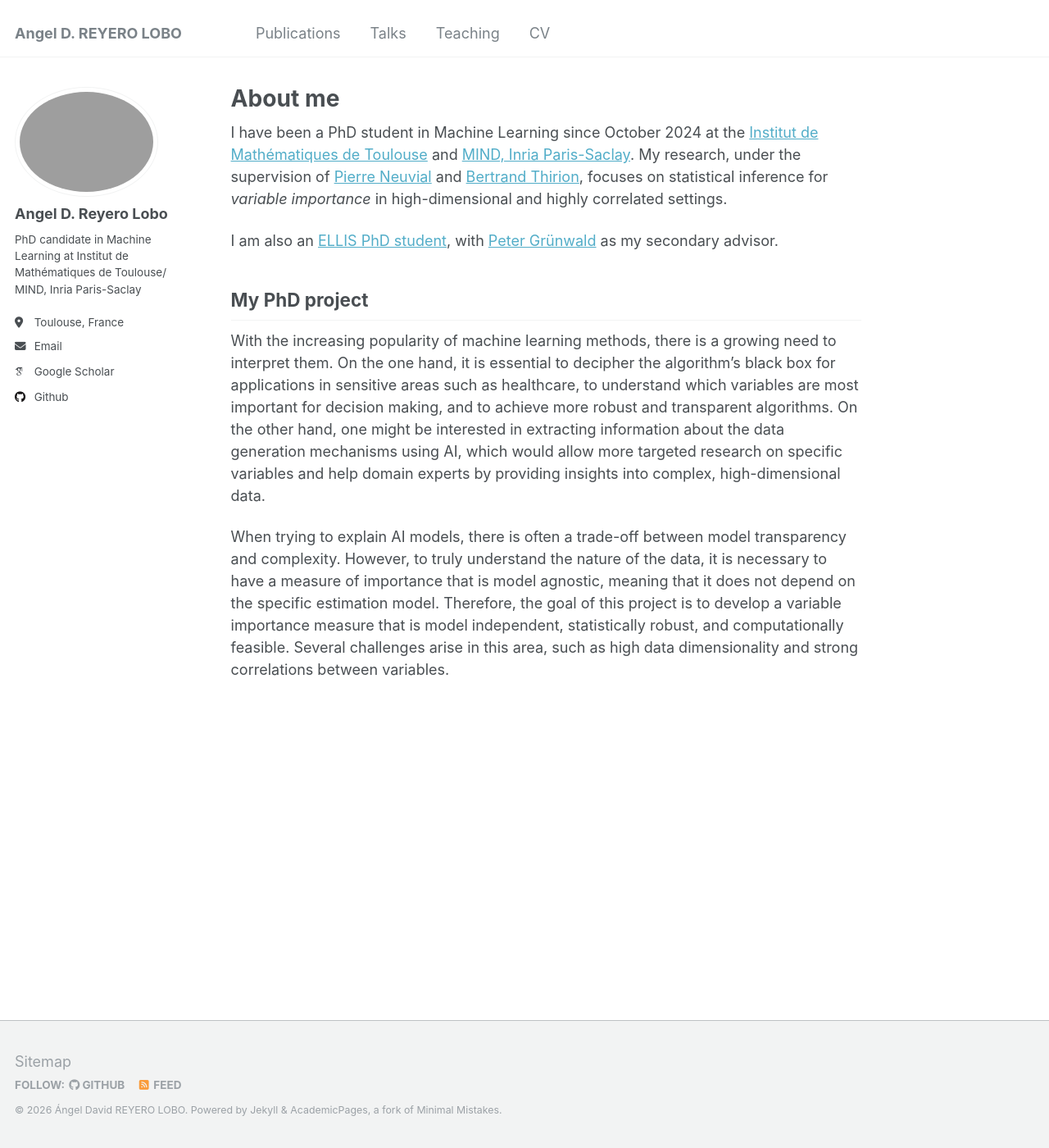
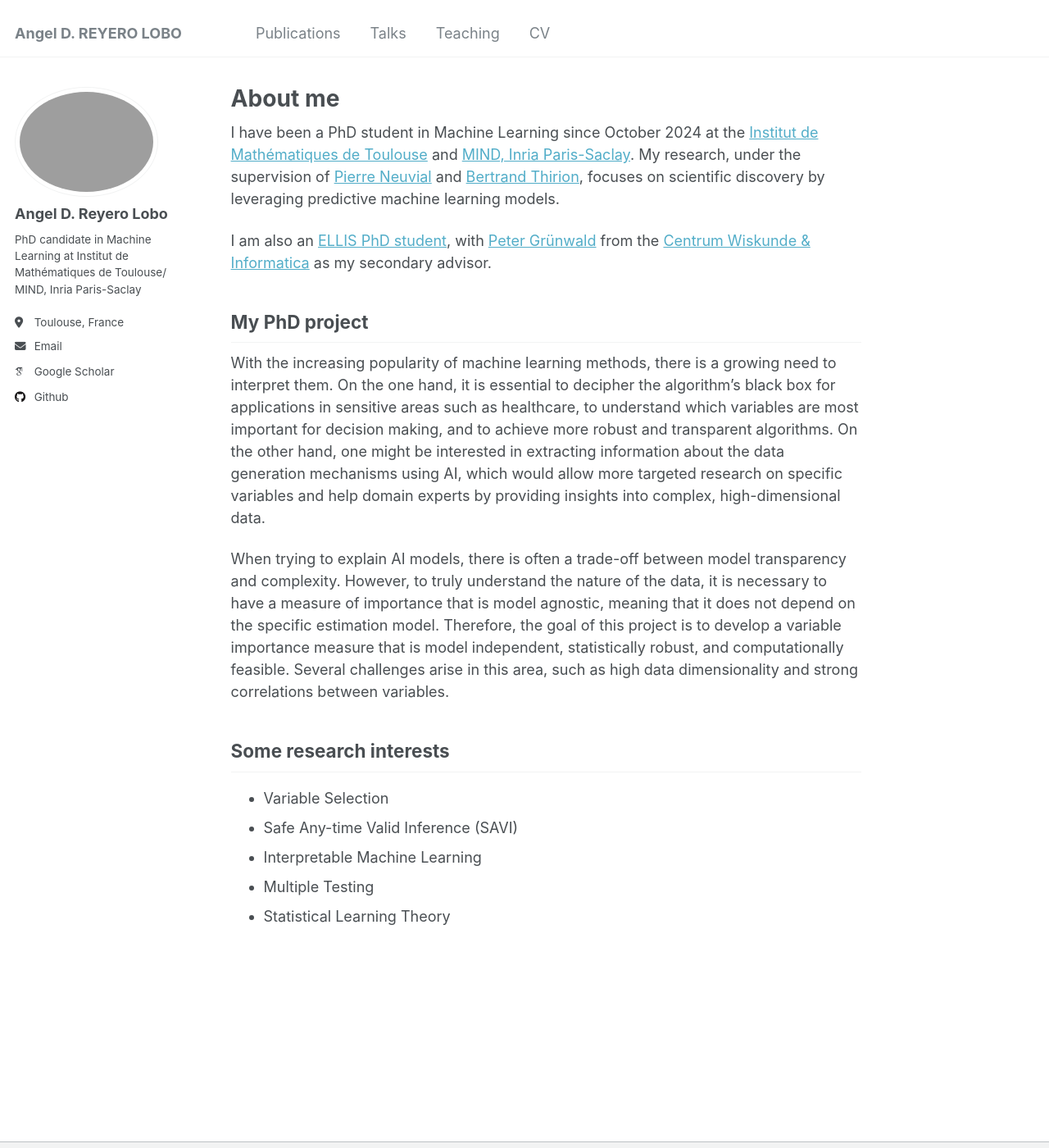
Before and after one commit to AngelReyero/AngelReyero.github.io, a Jekyll site: the page built from _pages/about.md, in a window 1280 px wide and 1400 px high. Shown: the whole window at 82% size. Built offline with Jekyll 4.4.1, drawn with Linux system fonts in a browser that asks for light colours; some web fonts are replaced.

Commit message:
Revise about page content and research interests
Updated research focus and added research interests.

```diff
--- a/_pages/about.md
+++ b/_pages/about.md
@@ -7,9 +7,9 @@ redirect_from:
   - /about.html
 ---
 
-I have been a PhD student in Machine Learning since October 2024 at the [Institut de Mathématiques de Toulouse](https://www.math.univ-toulouse.fr/fr/) and [MIND, Inria Paris-Saclay](https://team.inria.fr/mind/). My research, under the supervision of [Pierre Neuvial](https://pneuvial.github.io/) and [Bertrand Thirion](https://pages.saclay.inria.fr/bertrand.thirion/), focuses on statistical inference for *variable importance* in high-dimensional and highly correlated settings.
+I have been a PhD student in Machine Learning since October 2024 at the [Institut de Mathématiques de Toulouse](https://www.math.univ-toulouse.fr/fr/) and [MIND, Inria Paris-Saclay](https://team.inria.fr/mind/). My research, under the supervision of [Pierre Neuvial](https://pneuvial.github.io/) and [Bertrand Thirion](https://pages.saclay.inria.fr/bertrand.thirion/), focuses on scientific discovery by leveraging predictive machine learning models.
 
-I am also an [ELLIS PhD student](https://ellis.eu/phd-postdoc), with [Peter Grünwald](https://safestatistics.com/) as my secondary advisor.
+I am also an [ELLIS PhD student](https://ellis.eu/phd-postdoc), with [Peter Grünwald](https://safestatistics.com/) from the [Centrum Wiskunde & Informatica](https://www.cwi.nl/) as my secondary advisor.
 
 
 
@@ -18,3 +18,11 @@ My PhD project
 With the increasing popularity of machine learning methods, there is a growing need to interpret them. On the one hand, it is essential to decipher the algorithm's black box for applications in sensitive areas such as healthcare, to understand which variables are most important for decision making, and to achieve more robust and transparent algorithms. On the other hand, one might be interested in extracting information about the data generation mechanisms using AI, which would allow more targeted research on specific variables and help domain experts by providing insights into complex, high-dimensional data.
 
 When trying to explain AI models, there is often a trade-off between model transparency and complexity. However, to truly understand the nature of the data, it is necessary to have a measure of importance that is model agnostic, meaning that it does not depend on the specific estimation model. Therefore, the goal of this project is to develop a variable importance measure that is model independent, statistically robust, and computationally feasible. Several challenges arise in this area, such as high data dimensionality and strong correlations between variables.
+
+Some research interests
+----------------------
+- Variable Selection
+- Safe Any-time Valid Inference (SAVI)
+- Interpretable Machine Learning
+- Multiple Testing
+- Statistical Learning Theory
```
